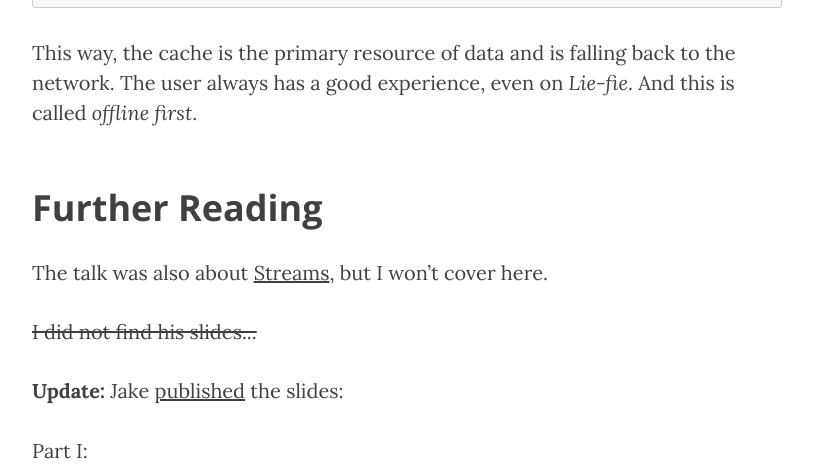
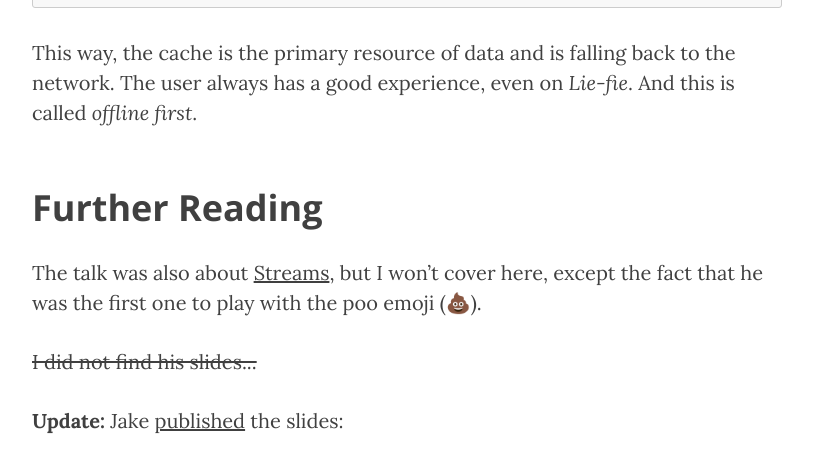
Before and after one commit to mauriciovieira/mauriciovieira.github.io, a Jekyll site: the page built from _posts/2016-09-03-braziljs-jake-archibald.markdown, in a window 1280 px wide and 1400 px high, scrolled down 3096 px, cut to the strip 0-464 px from the top of the window. Shown: the whole strip, without its empty margins (233-1046 px from the left). Built offline with Jekyll 4.4.1, drawn with Linux system fonts in a browser that asks for light colours; nearby versions of some CDN libraries; some of the changed text lies outside the part shown.

Commit message:
Create a footer-like include for BrazilJS2016

```diff
--- /dev/null
+++ b/_includes/series/braziljs2016.html
@@ -0,0 +1,3 @@
+<h2 class="section-heading">BrazilJS 2016</h2>
+
+This post is part of my participation on [BrazilJS 2016 Conference]({% post_url 2016-09-02-braziljs-conference-appetizer %}).
--- a/_posts/2016-09-03-braziljs-jake-archibald.markdown
+++ b/_posts/2016-09-03-braziljs-jake-archibald.markdown
@@ -78,7 +78,7 @@
 
 <h2 class="section-heading">Further Reading</h2>
 
-The talk was also about [Streams](https://jakearchibald.com/2016/streams-ftw/), but I won't cover here.
+The talk was also about [Streams](https://jakearchibald.com/2016/streams-ftw/), but I won't cover here, except the fact that he was the first one to play with the poo emoji (💩).
 
 <s>I did not find his slides...</s> <b>Update:</b> Jake [published](https://twitter.com/jaffathecake/status/772211953460707328) the slides:
 
@@ -89,3 +89,5 @@
 <script async class="speakerdeck-embed" data-id="ef3764c11dbf4091b1bcaf2750f9372b" data-ratio="1.77777777777778" src="//speakerdeck.com/assets/embed.js"></script>
 
 The official [tutorial](https://developers.google.com/web/fundamentals/getting-started/) about progressive webapps and the Emojoy! [source code](https://github.com/jakearchibald/emojoy/) are also available. 😃
+
+{% include series/braziljs2016.html %}
```
